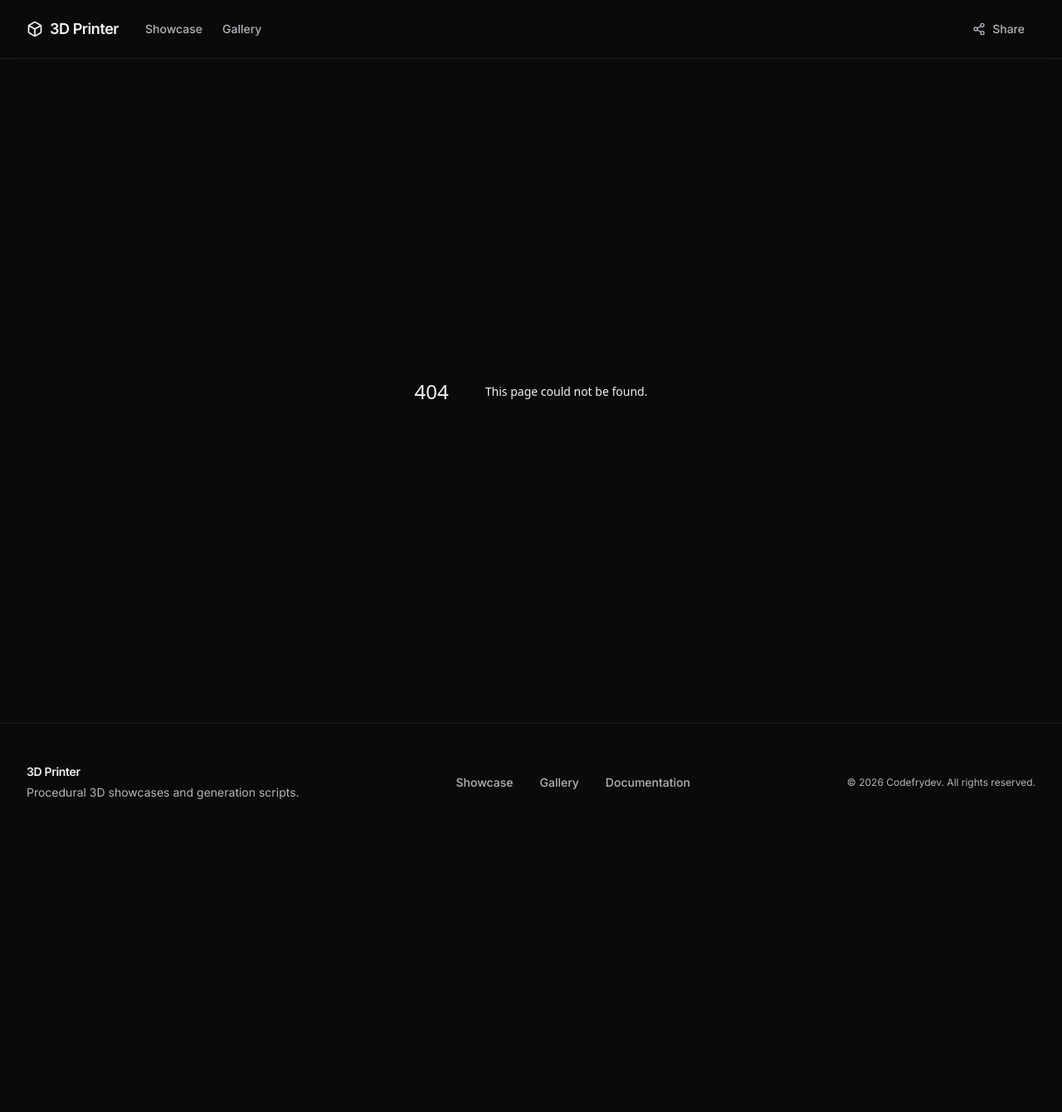
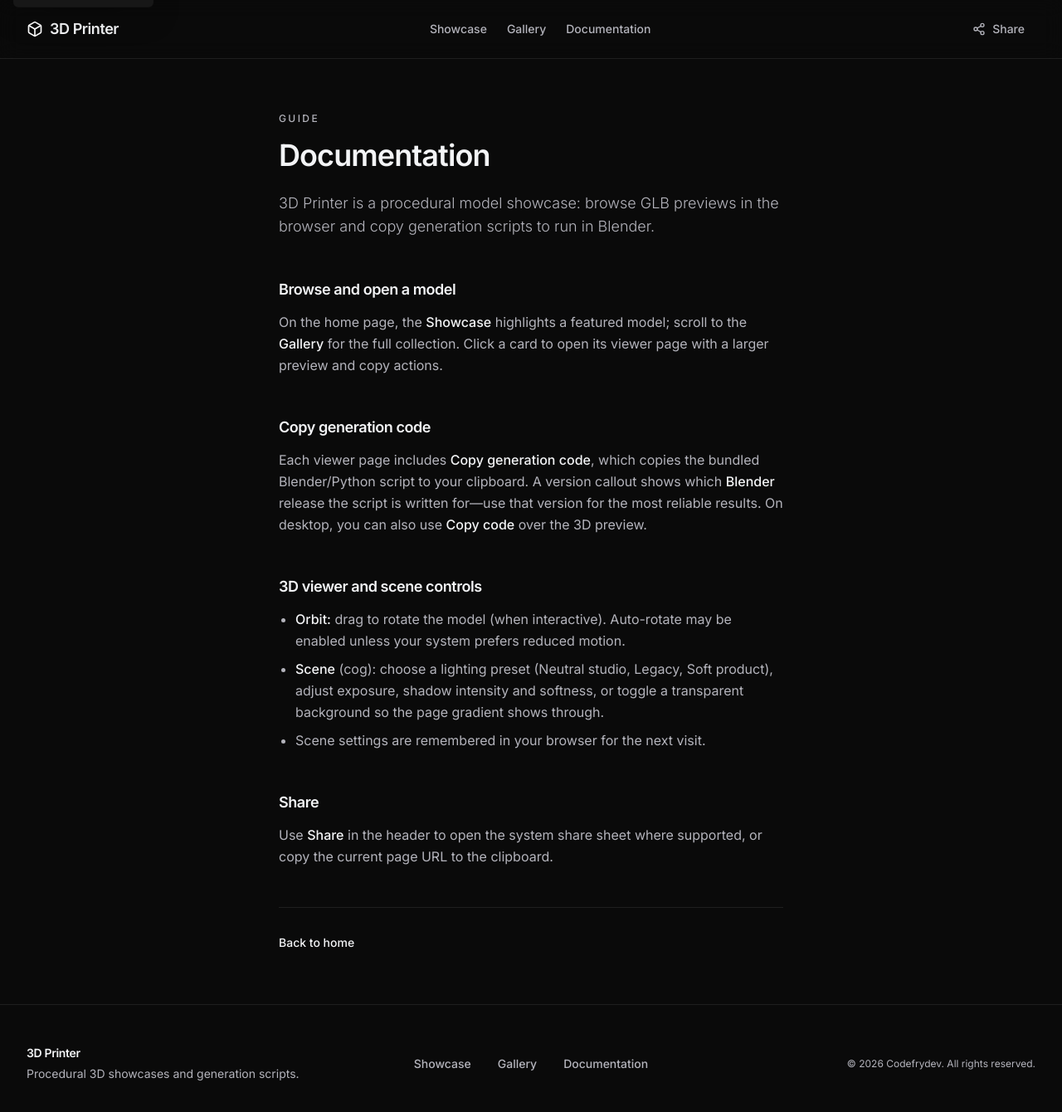
Before and after one commit to codefrydev/3DPrinter, a Next.js app: page /docs in a window 1280 px wide. Before the commit this address had no page. Shown: the top 1340 px of the page at 83% size. Before the commit the page ends 1015 px from the top, so only its background shows below. Built offline with nearby package versions, Linux system fonts and the light colour scheme; no server answers.

Commit message:
SomeLooseEnd fixes

```diff
--- /dev/null
+++ b/app/docs/page.tsx
@@ -0,0 +1,111 @@
+import type { Metadata } from "next";
+import Link from "next/link";
+
+export const metadata: Metadata = {
+  title: "Documentation",
+  description:
+    "How to browse models, use the 3D viewer, copy Blender scripts, and adjust scene lighting in 3D Printer.",
+  openGraph: {
+    title: "Documentation",
+    description:
+      "How to browse models, use the 3D viewer, copy Blender scripts, and adjust scene lighting in 3D Printer.",
+  },
+};
+
+export default function DocsPage() {
+  return (
+    <main
+      id="main-content"
+      className="mx-auto max-w-measure px-6 py-16 lg:px-8"
+    >
+      <p className="mb-4 text-xs font-medium uppercase tracking-[0.2em] text-secondary">
+        Guide
+      </p>
+      <h1 className="mb-6 text-3xl font-semibold tracking-tight text-primary sm:text-4xl">
+        Documentation
+      </h1>
+      <p className="mb-12 text-base font-light leading-relaxed text-secondary sm:text-lg">
+        3D Printer is a procedural model showcase: browse GLB previews in the browser and copy
+        generation scripts to run in Blender.
+      </p>
+
+      <div className="space-y-12 text-secondary">
+        <section aria-labelledby="docs-browse">
+          <h2
+            id="docs-browse"
+            className="mb-3 text-lg font-semibold tracking-tight text-primary"
+          >
+            Browse and open a model
+          </h2>
+          <p className="leading-relaxed">
+            On the home page, the <strong className="font-medium text-primary">Showcase</strong>{" "}
+            highlights a featured model; scroll to the <strong className="font-medium text-primary">Gallery</strong>{" "}
+            for the full collection. Click a card to open its viewer page with a larger preview and
+            copy actions.
+          </p>
+        </section>
+
+        <section aria-labelledby="docs-copy">
+          <h2
+            id="docs-copy"
+            className="mb-3 text-lg font-semibold tracking-tight text-primary"
+          >
+            Copy generation code
+          </h2>
+          <p className="leading-relaxed">
+            Each viewer page includes <strong className="font-medium text-primary">Copy generation code</strong>, which
+            copies the bundled Blender/Python script to your clipboard. A version callout shows which{" "}
+            <strong className="font-medium text-primary">Blender</strong> release the script is written
+            for—use that version for the most reliable results. On desktop, you can also use{" "}
+            <strong className="font-medium text-primary">Copy code</strong> over the 3D preview.
+          </p>
+        </section>
+
+        <section aria-labelledby="docs-viewer">
+          <h2
+            id="docs-viewer"
+            className="mb-3 text-lg font-semibold tracking-tight text-primary"
+          >
+            3D viewer and scene controls
+          </h2>
+          <ul className="list-disc space-y-2 pl-5 leading-relaxed">
+            <li>
+              <strong className="font-medium text-primary">Orbit:</strong> drag to rotate the model
+              (when interactive). Auto-rotate may be enabled unless your system prefers reduced motion.
+            </li>
+            <li>
+              <strong className="font-medium text-primary">Scene</strong> (cog): choose a lighting
+              preset (Neutral studio, Legacy, Soft product), adjust exposure, shadow intensity and
+              softness, or toggle a transparent background so the page gradient shows through.
+            </li>
+            <li>
+              Scene settings are remembered in your browser for the next visit.
+            </li>
+          </ul>
+        </section>
+
+        <section aria-labelledby="docs-share">
+          <h2
+            id="docs-share"
+            className="mb-3 text-lg font-semibold tracking-tight text-primary"
+          >
+            Share
+          </h2>
+          <p className="leading-relaxed">
+            Use <strong className="font-medium text-primary">Share</strong> in the header to open the
+            system share sheet where supported, or copy the current page URL to the clipboard.
+          </p>
+        </section>
+
+        <p className="border-t border-line pt-8 text-sm">
+          <Link
+            href="/"
+            className="font-medium text-primary underline-offset-4 transition-colors hover:text-accent hover:underline"
+          >
+            Back to home
+          </Link>
+        </p>
+      </div>
+    </main>
+  );
+}
--- a/app/globals.css
+++ b/app/globals.css
@@ -3,6 +3,17 @@
 @tailwind utilities;
 
 @layer base {
+  :root {
+    /* Sticky header: one row on sm+, logo row + nav row below on mobile */
+    --site-header-height: 7.75rem;
+  }
+
+  @media (min-width: 640px) {
+    :root {
+      --site-header-height: 4.5rem;
+    }
+  }
+
   html {
     @apply scroll-smooth;
   }
@@ -19,6 +30,22 @@
 
   :where(a, button):focus-visible {
     @apply rounded-sm ring-2 ring-accent/35 ring-offset-2 ring-offset-bg;
+  }
+
+  :where(input[type="range"]):focus-visible {
+    @apply rounded-sm ring-2 ring-accent/35 ring-offset-2 ring-offset-bg;
+  }
+
+  .skip-link {
+    @apply fixed left-4 top-4 z-[100] -translate-y-[120%] rounded-control bg-surface px-4 py-2 text-sm font-medium text-primary shadow-card transition-transform motion-reduce:transition-none;
+  }
+
+  .skip-link:focus {
+    outline: none;
+  }
+
+  .skip-link:focus-visible {
+    @apply translate-y-0 rounded-sm ring-2 ring-accent/35 ring-offset-2 ring-offset-bg;
   }
 }
 
--- a/app/layout.tsx
+++ b/app/layout.tsx
@@ -17,10 +17,40 @@ const jetbrainsMono = JetBrains_Mono({
   display: "swap",
 });
 
+const siteUrl =
+  process.env.NEXT_PUBLIC_SITE_URL != null && process.env.NEXT_PUBLIC_SITE_URL !== ""
+    ? process.env.NEXT_PUBLIC_SITE_URL
+    : "http://localhost:3000";
+
 export const metadata: Metadata = {
-  title: "3D Printer",
+  metadataBase: new URL(siteUrl),
+  title: {
+    default: "3D Printer",
+    template: "%s | 3D Printer",
+  },
   description:
     "Procedural 3D model showcase: browse scripts, preview GLBs in the browser, and copy generation code.",
+  openGraph: {
+    title: "3D Printer",
+    description:
+      "Procedural 3D model showcase: browse scripts, preview GLBs in the browser, and copy generation code.",
+    type: "website",
+    images: [
+      {
+        url: "/og.png",
+        width: 1200,
+        height: 630,
+        alt: "3D Printer",
+      },
+    ],
+  },
+  twitter: {
+    card: "summary_large_image",
+    title: "3D Printer",
+    description:
+      "Procedural 3D model showcase: browse scripts, preview GLBs in the browser, and copy generation code.",
+    images: ["/og.png"],
+  },
 };
 
 export default function RootLayout({
@@ -31,6 +61,9 @@ export default function RootLayout({
   return (
     <html lang="en" className={`${inter.variable} ${jetbrainsMono.variable}`}>
       <body className="min-h-screen bg-bg font-sans text-primary antialiased selection:bg-accent selection:text-bg">
+        <a href="#main-content" className="skip-link">
+          Skip to main content
+        </a>
         <ViewerSceneProvider>
           <div className="flex min-h-screen flex-col">
             <Header />
--- a/app/page.tsx
+++ b/app/page.tsx
@@ -7,7 +7,7 @@ export default function Home() {
   const galleryModels = listModelsForGallery();
 
   return (
-    <main>
+    <main id="main-content">
       <CodePanel model={featured} />
       <Gallery models={galleryModels} />
     </main>
--- a/components/CodePanel.tsx
+++ b/components/CodePanel.tsx
@@ -31,7 +31,7 @@ function ModelStage({ model }: { model: ModelEntry }) {
     >
       <div className="group relative h-full w-full overflow-hidden rounded-stage border border-line bg-gradient-to-b from-inset to-bg shadow-stage">
 
-        <div className="absolute right-4 top-4 z-10 translate-y-[-8px] opacity-0 transition-all duration-300 ease-out group-hover:translate-y-0 group-hover:opacity-100 motion-reduce:translate-y-0 motion-reduce:opacity-100 motion-reduce:transition-none">
+        <div className="absolute right-4 top-4 z-10 translate-y-0 opacity-100 transition-all duration-300 ease-out motion-reduce:translate-y-0 motion-reduce:opacity-100 motion-reduce:transition-none pointer-fine:translate-y-[-8px] pointer-fine:opacity-0 pointer-fine:group-hover:translate-y-0 pointer-fine:group-hover:opacity-100">
           <button
             type="button"
             onClick={handleOverlayCopy}
@@ -125,17 +125,18 @@ function HeroActions({ model }: { model: ModelEntry }) {
 
 export function CodePanel({ model }: CodePanelProps) {
   return (
-    <div
+    <section
       id="showcase"
-      className="flex min-h-[calc(100vh-73px)] flex-col border-b border-line lg:flex-row"
+      aria-labelledby="showcase-heading"
+      className="flex min-h-[calc(100dvh-var(--site-header-height))] flex-col border-b border-line lg:flex-row"
     >
       <ModelStage model={model} />
-      <section className="flex w-full flex-col justify-center p-6 lg:w-1/2 lg:p-12 lg:pl-6">
+      <div className="flex w-full flex-col justify-center p-6 lg:w-1/2 lg:p-12 lg:pl-6">
         <div className="mx-auto flex w-full max-w-measure flex-col lg:mx-0">
           <HeroCopy model={model} />
           <HeroActions model={model} />
         </div>
-      </section>
-    </div>
+      </div>
+    </section>
   );
 }
--- a/components/Footer.tsx
+++ b/components/Footer.tsx
@@ -1,41 +1,46 @@
+import Link from "next/link";
+
+const footerLinkClass =
+  "transition-colors hover:text-primary motion-reduce:transition-none";
+
 export function Footer() {
   const year = new Date().getFullYear();
 
   return (
     <footer className="mt-auto border-t border-line bg-bg">
-      <div className="mx-auto flex max-w-7xl flex-col gap-8 px-6 py-12 sm:flex-row sm:items-center sm:justify-between lg:px-8">
-        <div>
+      <div className="mx-auto grid max-w-7xl grid-cols-1 gap-8 px-6 py-12 sm:grid-cols-[minmax(0,1fr)_auto_minmax(0,1fr)] sm:items-center sm:gap-6 lg:gap-8 lg:px-8">
+        <div className="min-w-0">
           <p className="text-sm font-semibold tracking-tight text-primary">
-            3D Printer
+            <Link href="/" className="transition-colors hover:text-accent motion-reduce:transition-none">
+              3D Printer
+            </Link>
           </p>
           <p className="mt-1 max-w-sm text-sm leading-relaxed text-secondary">
             Procedural 3D showcases and generation scripts.
           </p>
         </div>
-        <nav
-          className="flex flex-wrap gap-x-8 gap-y-3 text-sm font-medium text-secondary"
-          aria-label="Footer"
-        >
-          <a
-            href="#showcase"
-            className="transition-colors hover:text-primary motion-reduce:transition-none"
-          >
-            Showcase
-          </a>
-          <a
-            href="#gallery"
-            className="transition-colors hover:text-primary motion-reduce:transition-none"
-          >
-            Gallery
-          </a>
-          <a
-            href="#"
-            className="transition-colors hover:text-primary motion-reduce:transition-none"
-          >
-            Documentation
-          </a>
+
+        <nav aria-label="Footer" className="flex justify-center sm:justify-center">
+          <ul className="flex list-none flex-wrap items-center justify-center gap-x-8 gap-y-3 text-sm font-medium text-secondary">
+            <li>
+              <Link href="/#showcase" className={footerLinkClass}>
+                Showcase
+              </Link>
+            </li>
+            <li>
+              <Link href="/#gallery" className={footerLinkClass}>
+                Gallery
+              </Link>
+            </li>
+            <li>
+              <Link href="/docs/" className={footerLinkClass}>
+                Documentation
+              </Link>
+            </li>
+          </ul>
         </nav>
-        <p className="text-xs text-secondary sm:text-right">
+
+        <p className="text-xs text-secondary sm:justify-self-end sm:text-right">
           © {year} Codefrydev. All rights reserved.
         </p>
       </div>
--- a/components/Gallery.tsx
+++ b/components/Gallery.tsx
@@ -33,19 +33,24 @@ export function Gallery({ models }: GalleryProps) {
             script source from there.
           </p>
         </div>
-        <a
-          href="#gallery"
+        {models.length > 0 ? (
+          <Link
+            href={`/view/${models[0].id}/`}
             className="group inline-flex items-center gap-2 rounded-control border border-transparent px-3 py-2 text-sm font-medium text-secondary transition-colors hover:border-line-strong hover:text-primary motion-reduce:transition-none"
           >
-          Browse models
+            Open first model
             <ArrowRight
               className="h-4 w-4 transition-transform duration-200 ease-out group-hover:translate-x-0.5 motion-reduce:transition-none"
               aria-hidden
             />
-        </a>
+          </Link>
+        ) : null}
       </div>
 
-      <div className="grid grid-cols-1 gap-6 md:grid-cols-2 lg:grid-cols-3">
+      <div
+        id="gallery-grid"
+        className="grid grid-cols-1 gap-6 md:grid-cols-2 lg:grid-cols-3"
+      >
         {models.map((m) => {
           const tagClass = toneClass[m.tagTone];
           return (
--- a/components/Header.tsx
+++ b/components/Header.tsx
@@ -1,10 +1,34 @@
 "use client";
 
 import { useCallback, useState } from "react";
+import Link from "next/link";
 import { Box, Check, Share2 } from "lucide-react";
 import { copyToClipboard } from "@/lib/copyToClipboard";
 
 type ShareFeedback = "idle" | "copied" | "shared";
+
+const navLinkClass =
+  "transition-colors hover:text-primary motion-reduce:transition-none";
+
+const primaryLinks = (
+  <>
+    <li>
+      <Link href="/#showcase" className={navLinkClass}>
+        Showcase
+      </Link>
+    </li>
+    <li>
+      <Link href="/#gallery" className={navLinkClass}>
+        Gallery
+      </Link>
+    </li>
+    <li>
+      <Link href="/docs/" className={navLinkClass}>
+        Documentation
+      </Link>
+    </li>
+  </>
+);
 
 export function Header() {
   const [feedback, setFeedback] = useState<ShareFeedback>("idle");
@@ -35,29 +59,18 @@ export function Header() {
   }, [feedback]);
 
   return (
-    <header className="sticky top-0 z-50 flex shrink-0 items-center justify-between border-b border-line bg-bg/90 px-6 py-4 backdrop-blur-md lg:px-8">
-      <div className="flex items-center gap-8">
-        <div className="flex items-center gap-2">
-          <Box className="h-5 w-5 text-accent" aria-hidden />
+    <header className="sticky top-0 z-50 shrink-0 border-b border-line bg-bg/90 px-6 py-4 backdrop-blur-md lg:px-8">
+      <div className="flex flex-col gap-3 sm:flex-row sm:items-center sm:gap-6 lg:gap-8">
+        <div className="flex items-center justify-between gap-4 sm:contents">
+          <Link
+            href="/"
+            className="order-1 flex min-w-0 shrink-0 items-center gap-2 sm:order-1"
+          >
+            <Box className="h-5 w-5 shrink-0 text-accent" aria-hidden />
             <span className="text-lg font-semibold tracking-tight text-primary">
               3D Printer
             </span>
-        </div>
-        <nav className="hidden items-center gap-6 text-sm font-medium text-secondary sm:flex">
-          <a
-            href="#showcase"
-            className="transition-colors hover:text-primary motion-reduce:transition-none"
-          >
-            Showcase
-          </a>
-          <a
-            href="#gallery"
-            className="transition-colors hover:text-primary motion-reduce:transition-none"
-          >
-            Gallery
-          </a>
-        </nav>
-      </div>
+          </Link>
           <button
             type="button"
             onClick={handleShare}
@@ -68,13 +81,13 @@ export function Header() {
                   ? "Share sheet completed"
                   : "Share or copy page link"
             }
-        className="flex items-center gap-2 rounded-control border border-transparent px-3 py-2 text-sm font-medium text-secondary transition-colors hover:border-line-strong hover:bg-surface/60 hover:text-primary motion-reduce:transition-none"
+            className="order-2 inline-flex shrink-0 flex-row items-center gap-2 rounded-control border border-transparent px-3 py-2 text-sm font-medium text-secondary transition-colors hover:border-line-strong hover:bg-surface/60 hover:text-primary motion-reduce:transition-none sm:order-3"
             aria-live="polite"
           >
             {feedback !== "idle" ? (
-          <Check className="h-4 w-4 text-syntax-green" aria-hidden />
+              <Check className="h-4 w-4 shrink-0 text-syntax-green" aria-hidden />
             ) : (
-          <Share2 className="h-4 w-4" aria-hidden />
+              <Share2 className="h-4 w-4 shrink-0" aria-hidden />
             )}
             <span className="hidden sm:inline">
               {feedback === "copied"
@@ -84,6 +97,17 @@ export function Header() {
                   : "Share"}
             </span>
           </button>
+        </div>
+
+        <nav
+          aria-label="Primary"
+          className="order-3 w-full max-sm:border-t max-sm:border-line/80 max-sm:pt-3 sm:order-2 sm:min-w-0 sm:flex-1"
+        >
+          <ul className="flex list-none flex-wrap items-center gap-x-6 gap-y-2 text-sm font-medium text-secondary sm:justify-center">
+            {primaryLinks}
+          </ul>
+        </nav>
+      </div>
     </header>
   );
 }
--- a/components/ModelViewer.tsx
+++ b/components/ModelViewer.tsx
@@ -1,11 +1,24 @@
 "use client";
 
+import { useSyncExternalStore } from "react";
 import "@google/model-viewer";
 import {
   DEFAULT_VIEWER_SCENE,
   VIEWER_SCENE_SOLID_BACKGROUND,
   type ViewerSceneSettings,
 } from "@/lib/viewerScene";
+
+function usePrefersReducedMotion(): boolean {
+  return useSyncExternalStore(
+    (onStoreChange) => {
+      const mq = window.matchMedia("(prefers-reduced-motion: reduce)");
+      mq.addEventListener("change", onStoreChange);
+      return () => mq.removeEventListener("change", onStoreChange);
+    },
+    () => window.matchMedia("(prefers-reduced-motion: reduce)").matches,
+    () => false,
+  );
+}
 
 export type ModelViewerProps = {
   src: string;
@@ -30,6 +43,8 @@ export default function ModelViewer({
   const passThrough = interactive === false;
   const scene = sceneProp ?? DEFAULT_VIEWER_SCENE;
   const bg = scene.backgroundTransparent ? "transparent" : VIEWER_SCENE_SOLID_BACKGROUND;
+  const prefersReducedMotion = usePrefersReducedMotion();
+  const autoRotate = interactive && !prefersReducedMotion;
 
   return (
     <model-viewer
@@ -38,7 +53,7 @@ export default function ModelViewer({
       loading={loading}
       {...(interactive ? { "camera-controls": true as const } : {})}
       {...(passThrough ? { "interaction-prompt": "none" as const } : {})}
-      auto-rotate
+      {...(autoRotate ? { "auto-rotate": true as const } : {})}
       environment-image={scene.environmentImage}
       exposure={String(scene.exposure)}
       shadow-intensity={String(scene.shadowIntensity)}
--- a/components/ViewerEnvironmentControls.tsx
+++ b/components/ViewerEnvironmentControls.tsx
@@ -3,6 +3,7 @@
 import { useState } from "react";
 import { ChevronDown, Cog } from "lucide-react";
 import {
+  getMatchingPresetId,
   VIEWER_SCENE_PRESETS,
   type ViewerScenePresetId,
 } from "@/lib/viewerScene";
@@ -17,6 +18,7 @@ const PRESET_LABELS: Record<ViewerScenePresetId, string> = {
 export function ViewerEnvironmentControls() {
   const { scene, setScene, updateScene } = useViewerScene();
   const [minimized, setMinimized] = useState(true);
+  const activePresetId = getMatchingPresetId(scene);
 
   return (
     <div
@@ -62,7 +64,12 @@ export function ViewerEnvironmentControls() {
                   key={id}
                   type="button"
                   onClick={() => setScene(VIEWER_SCENE_PRESETS[id])}
-                  className="rounded border border-line px-2 py-1 text-xs font-medium text-primary transition-colors hover:border-line-focus hover:bg-elevated"
+                  aria-pressed={activePresetId === id}
+                  className={`rounded border px-2 py-1 text-xs font-medium text-primary transition-colors hover:border-line-focus hover:bg-elevated ${
+                    activePresetId === id
+                      ? "border-line-focus bg-elevated"
+                      : "border-line"
+                  }`}
                 >
                   {PRESET_LABELS[id]}
                 </button>
--- a/lib/viewerScene.ts
+++ b/lib/viewerScene.ts
@@ -24,6 +24,27 @@ const ELEVATED_SOLID = "#121212";
 export const VIEWER_SCENE_SOLID_BACKGROUND = ELEVATED_SOLID;
 
 export type ViewerScenePresetId = "neutralStudio" | "legacyFront" | "softProduct";
+
+const PRESET_MATCH_EPS = 0.0001;
+
+function scenesEqual(a: ViewerSceneSettings, b: ViewerSceneSettings): boolean {
+  if (a.environmentImage !== b.environmentImage) return false;
+  if (a.backgroundTransparent !== b.backgroundTransparent) return false;
+  return (
+    Math.abs(a.exposure - b.exposure) < PRESET_MATCH_EPS &&
+    Math.abs(a.shadowIntensity - b.shadowIntensity) < PRESET_MATCH_EPS &&
+    Math.abs(a.shadowSoftness - b.shadowSoftness) < PRESET_MATCH_EPS
+  );
+}
+
+/** Returns which preset matches the current scene values, or null if sliders diverge from any preset. */
+export function getMatchingPresetId(scene: ViewerSceneSettings): ViewerScenePresetId | null {
+  const ids = Object.keys(VIEWER_SCENE_PRESETS) as ViewerScenePresetId[];
+  for (const id of ids) {
+    if (scenesEqual(scene, VIEWER_SCENE_PRESETS[id])) return id;
+  }
+  return null;
+}
 
 export const VIEWER_SCENE_PRESETS: Record<ViewerScenePresetId, ViewerSceneSettings> = {
   neutralStudio: {
```
Also changed, not shown: app/view/[id]/page.tsx (+26 -5 lines), public/og.png (added), 1 other file (tests, documents, lock files or other folders). Lines whose indentation alone changed are shown as unchanged.
